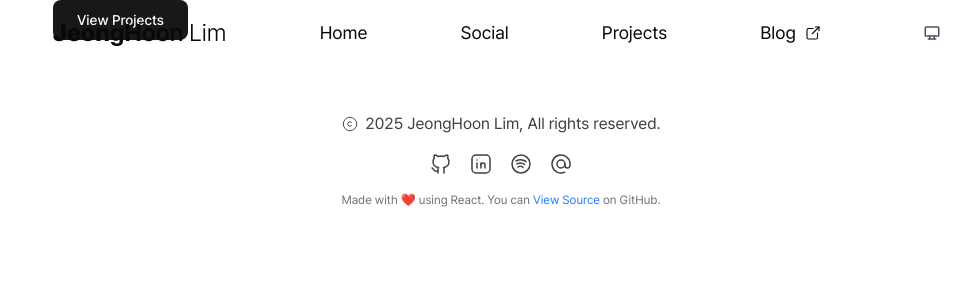
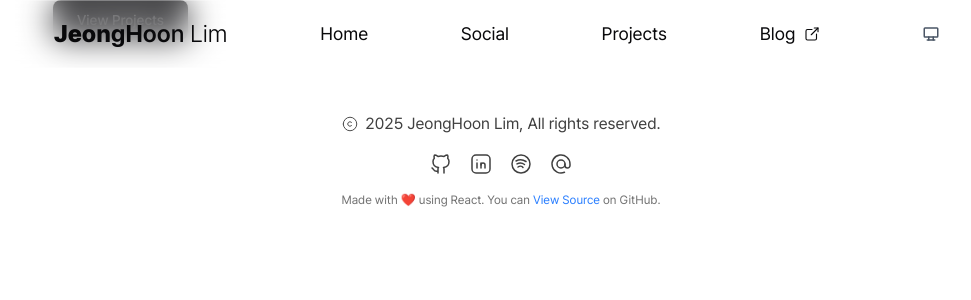
Before and after one commit to hoony6134/portfolio, a React (Vite) app: page /projects in a window 1280 px wide. Shown: the top 300 px of the page, without its empty margins (139-1110 px from the left). Built offline with nearby package versions, Linux system fonts and the light colour scheme.

Commit message:
feat: glassmorphism effect for header

```diff
--- a/src/components/header.tsx
+++ b/src/components/header.tsx
@@ -4,8 +4,8 @@ import { IconExternalLink } from '@tabler/icons-react'
 
 export default function Header() {
   return (
-    <div className="fixed *:top-0 left-0 w-full z-50">
-      <nav className="flex items-center justify-between bg-transparent mx-6 md:mx-12 lg:mx-24 xl:mx-48 py-4">
+    <div className="fixed top-0 left-0 w-full bg-white/20 backdrop-blur-lg border border-white/30 z-50">
+      <nav className="flex items-center justify-between mx-6 md:mx-12 lg:mx-24 xl:mx-48 py-4">
         <Link to="/" className="text-lg font-semibold">
           <p className="text-2xl">
             <span className="font-black">Je</span>
```
